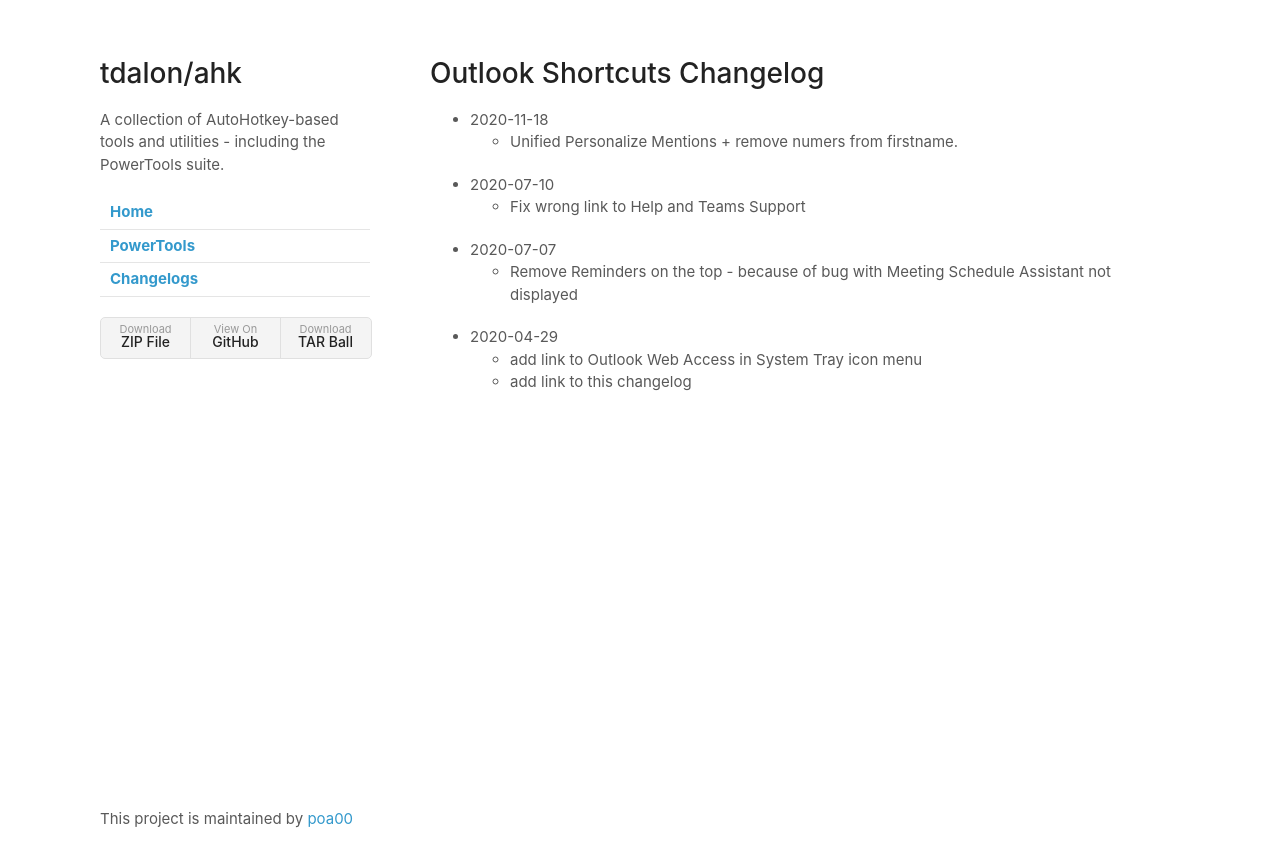
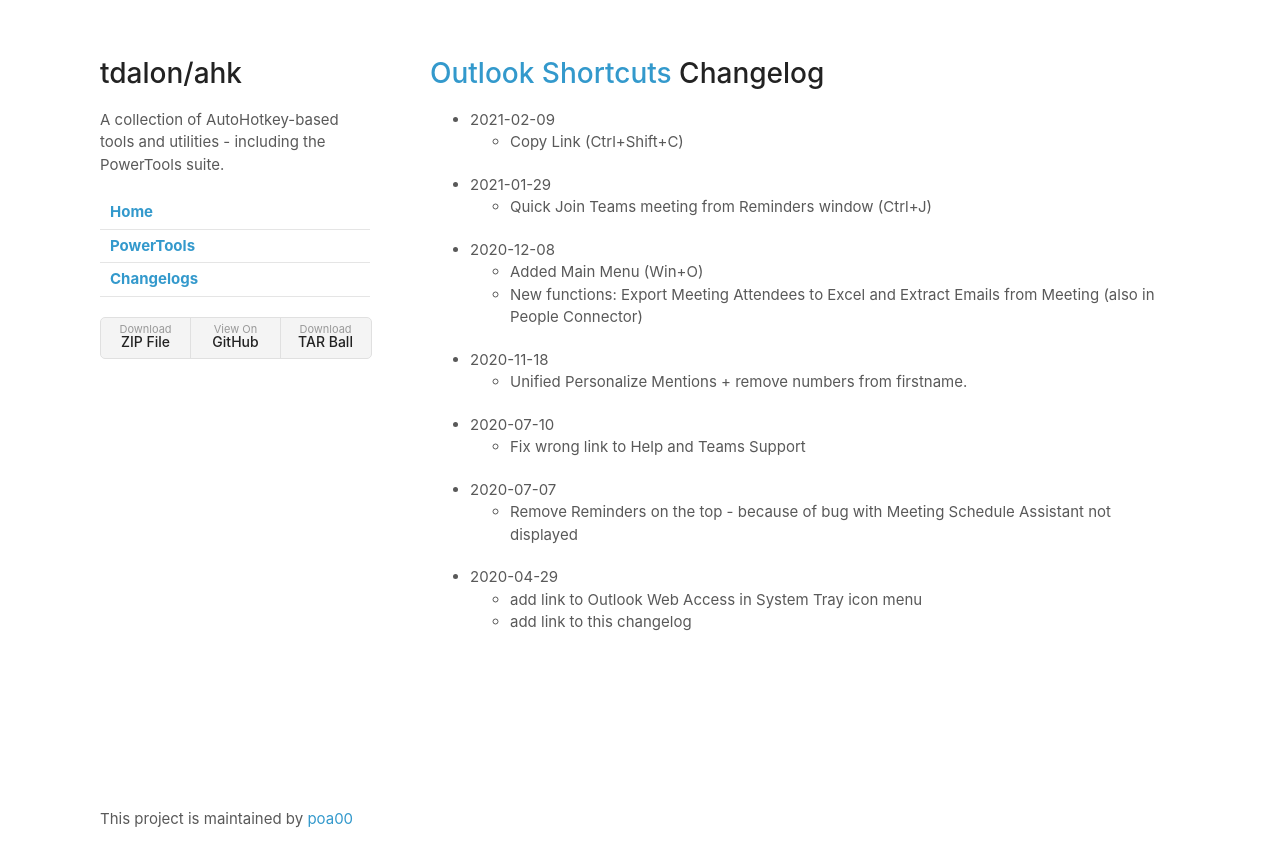
Before and after one commit to poa00/ahk-mso, a Jekyll site: the page built from docs/Outlook-Shortcuts-(Changelog).md, in a window 1280 px wide. Shown: the top 867 px of the page. Built offline with Jekyll 4.4.1, drawn with Linux system fonts in a browser that asks for light colours; our own code applies the rules of GitHub Pages for plain Markdown files.

```diff
--- a/docs/Outlook-Shortcuts-(Changelog).md
+++ b/docs/Outlook-Shortcuts-(Changelog).md
@@ -1,7 +1,14 @@
-# Outlook Shortcuts Changelog
+# [Outlook Shortcuts](Outlook-Shortcuts) Changelog
 
+* 2021-02-09
+	- Copy Link (Ctrl+Shift+C)
+* 2021-01-29
+	- Quick Join Teams meeting from Reminders window (Ctrl+J)
+* 2020-12-08
+  - Added Main Menu (Win+O)
+  - New functions: Export Meeting Attendees to Excel and Extract Emails from Meeting (also in People Connector)
 * 2020-11-18
-  - Unified Personalize Mentions + remove numers from firstname.
+  - Unified Personalize Mentions + remove numbers from firstname.
 * 2020-07-10
     * Fix wrong link to Help and Teams Support
 * 2020-07-07
```
Also changed, not shown: docs/Connections-Enhancer-(Changelog).md (+2 -0 lines), docs/NWS-PowerTool-(Changelog).md (+7 -0 lines), docs/People-Connector-(Changelog).md (+3 -1 lines), docs/Teams-Shortcuts-(Changelog).md (+4 -0 lines), 7 other files.
